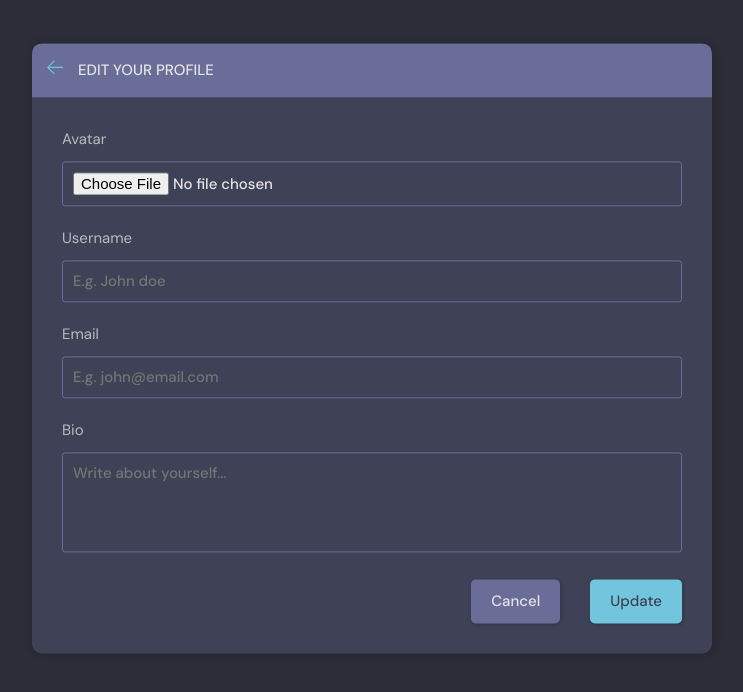
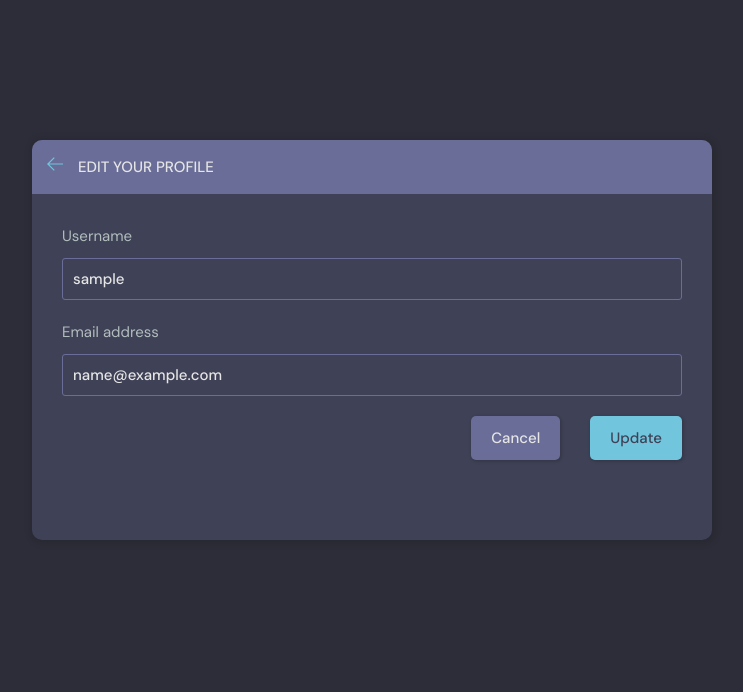
Before and after one commit to MicaelRiboura/study-platform, a Django app: page /update-user/ in a window 1280 px wide. Shown: the part 76-768 px from the top of the page, without its empty margins (268-1011 px from the left). Run offline with Django 4.2, Linux system fonts and the light colour scheme; the visitor is signed in with stand-in values (Sample User, id 1).

Commit message:
feat(update-user): add fields of UserForm

```diff
--- a/base/templates/base/update-user.html
+++ b/base/templates/base/update-user.html
@@ -19,26 +19,15 @@
                   </div>
               </div>
               <div class="layout__body">
-                  <form class="form" action="#">
+                  <form class="form" method="POST" action="#">
+                    {% csrf_token %}
+                    {% for field in  form %}
                       <div class="form__group">
-                          <label for="profile_pic">Avatar</label>
-                          <input id="profile_pic" name="profile_pic" type="file" />
+                          <label for="profile_pic">{{field.label}}</label>
+                          {{field}}
                       </div>
+                      {% endfor %}
 
-            <div class="form__group">
-              <label for="username">Username</label>
-              <input id="username" name="username" type="text" placeholder="E.g. John doe" />
-            </div>
-
-            <div class="form__group">
-              <label for="email">Email</label>
-              <input id="email" name="email" type="text" placeholder="E.g. john@email.com" />
-            </div>
-
-                      <div class="form__group">
-                          <label for="user_bio">Bio</label>
-                          <textarea name="user_bio" id="user_bio" placeholder="Write about yourself..."></textarea>
-                      </div>
                       <div class="form__action">
                           <a class="btn btn--dark" href="index.html">Cancel</a>
                           <button class="btn btn--main" type="submit">Update</button>
```
